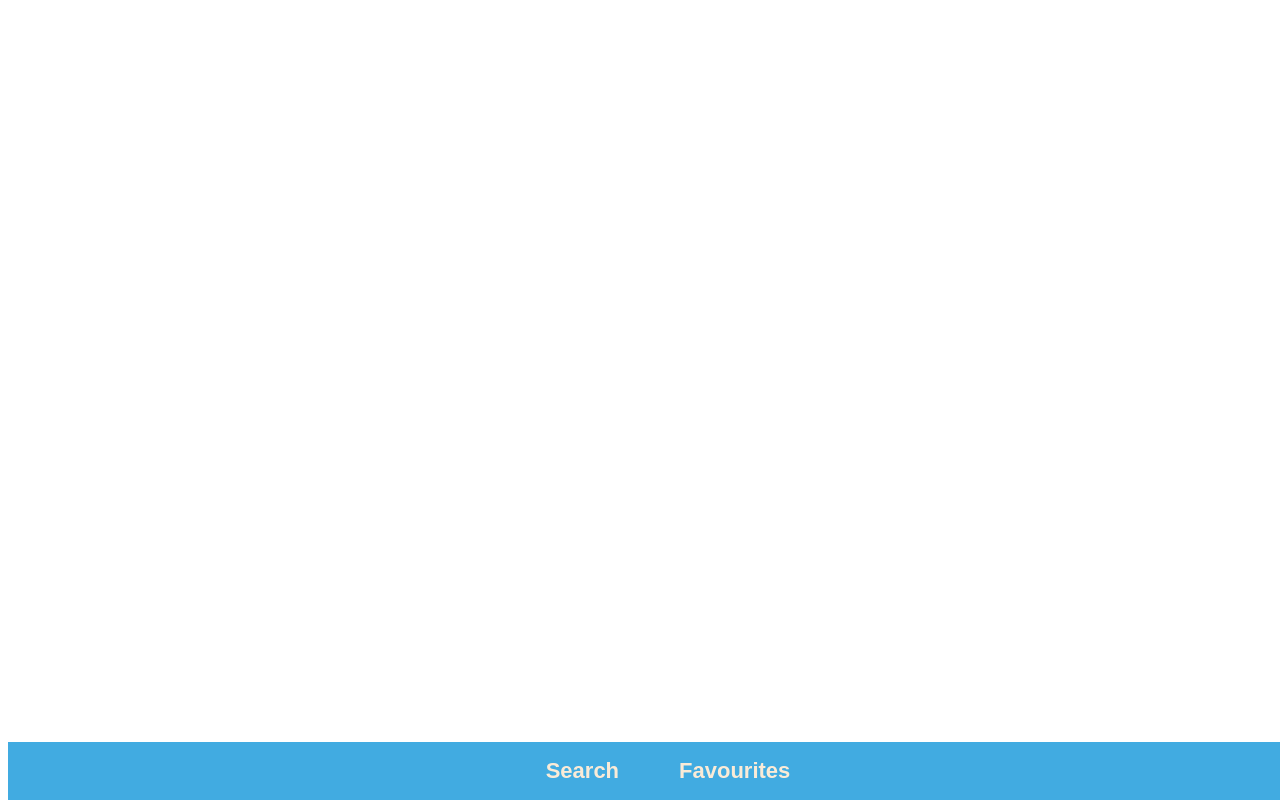
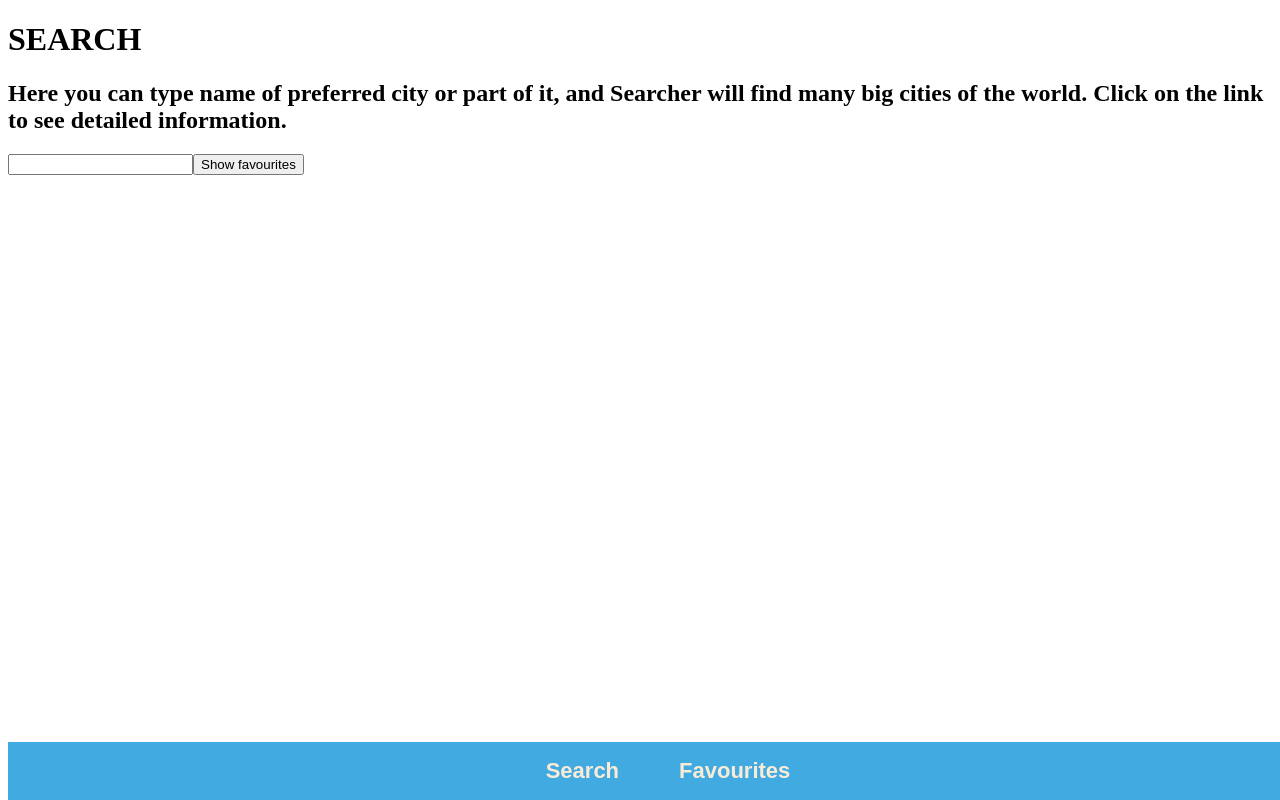
Before and after one commit to Glkorded/Metaweather_API_Weather_Search, a React (Create React App) app: page / in a window 1280 px wide. Built offline with nearby package versions, Linux system fonts and the light colour scheme; a web font is replaced by a local one.

Commit message:
Finished Favourites logic

```diff
--- a/src/components/App.js
+++ b/src/components/App.js
@@ -13,7 +13,7 @@ class App extends React.Component {
         <Navigation/>
         <Switch>
           <Route
-            path="/search/"
+            path="/"
             exact component={SingleCitySearch}
             />
           <Route
--- a/src/components/Favourites.js
+++ b/src/components/Favourites.js
@@ -11,12 +11,7 @@ class Favourites extends React.Component {
     }
   }
 
-  handleChange = e => {
-    this.setState({
-      searchTitle: e.target.value,
-    });
-  };
-
+  /*Here I parse the localStorage*/
   componentDidMount(){
     if (JSON.parse(localStorage.getItem('favouriteData')) !== null)
     {
@@ -26,9 +21,28 @@ class Favourites extends React.Component {
     }
   }
 
+  /*I do so to rewrite localStorage when I unfavourite some of cities in favourite*/
   componentWillUnmount() {
     localStorage.setItem('favouriteData', JSON.stringify(this.state.data));
   }
+
+  /*input handling*/
+  handleChange = e => {
+    this.setState({
+      searchTitle: e.target.value,
+    });
+  };
+
+  /*filter func*/
+  filterFunction = (elem) => {
+    if (this.state.searchTitle !== "") {
+      if (elem.title.toLowerCase().includes(this.state.searchTitle.toLowerCase())) {
+        return true
+      }
+    } else {
+      return elem.title
+    }
+  };
 
   render() {
     return (
@@ -40,9 +54,8 @@ class Favourites extends React.Component {
           Click on the link to see detailed information.
         </h2>
         <input onChange={this.handleChange}/>
-        <button onClick={() => console.log(this.state.data)}>Show data</button>
         <div>
-          {this.state.data.map((single, index) =>
+          {this.state.data.filter(this.filterFunction).map((single, index) =>
             <div key = {single.woeid}>
               <Link to={`../detailed_search/${single.woeid}`}>{single.title}</Link>
               <SingleCity
@@ -57,7 +70,7 @@ class Favourites extends React.Component {
                   semiData.splice(index, 1);
                   this.setState({
                     data: semiData
-                 });
+                  });
                 }}
               />
             </div>
--- a/src/components/Navigation.js
+++ b/src/components/Navigation.js
@@ -7,7 +7,7 @@ const Navigation = () =>
     <nav className="footer">
       <ul className="navigation_list">
         <li className="navigation_list_element">
-          <Link className="navigation_list_element_link" to="/search/">Search</Link>
+          <Link className="navigation_list_element_link" to="/">Search</Link>
         </li>
         <li className="navigation_list_element">
           <Link className="navigation_list_element_link" to="/favourites/">Favourites</Link>
```
